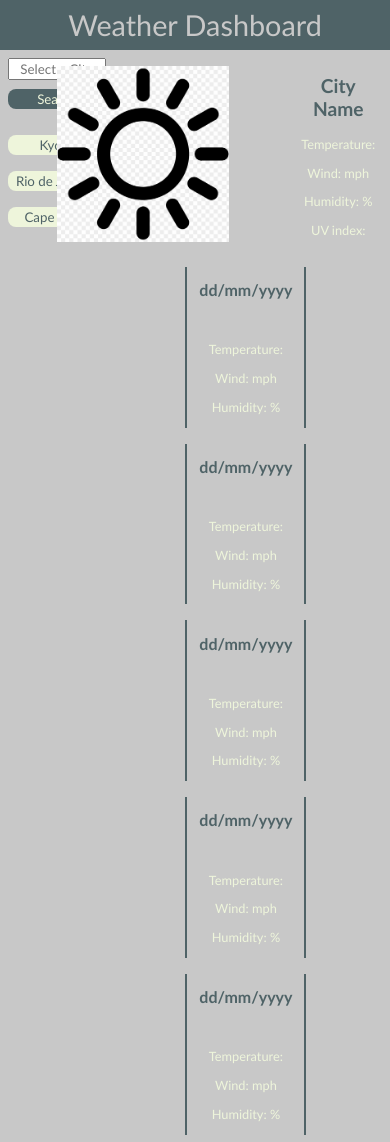
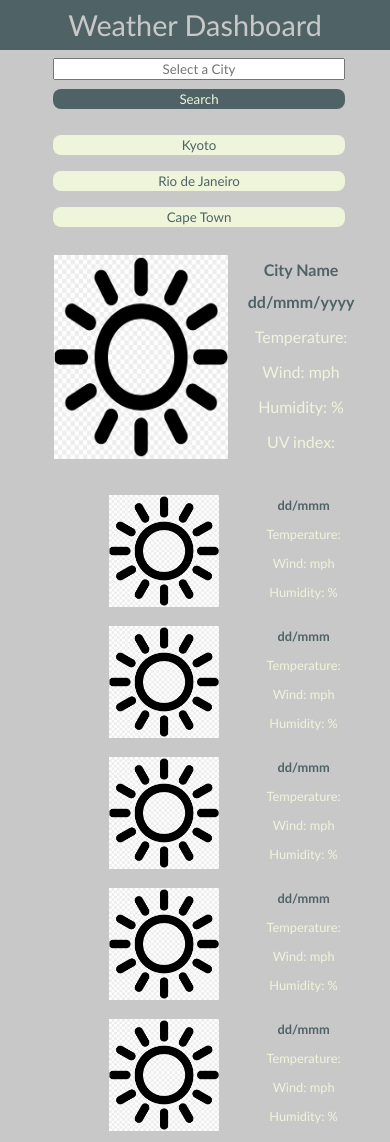
Before and after one commit to C-Sim/weather-dashboard, a plain HTML site: page index.html in a window 390 px wide. Shown: the top 1142 px of the page. Drawn offline with nearby package versions, Linux system fonts and the light colour scheme.

Commit message:
final layout

```diff
--- a/assets/css/style.css
+++ b/assets/css/style.css
@@ -14,7 +14,10 @@
 
 body {
   margin: 0;
+  display: flex;
+  flex-direction: column;
   background-color: var(--cadet-blue);
+  min-height: 100vh;
 }
 
 /* header */
@@ -28,10 +31,12 @@ body {
 }
 
 .main {
+  flex-grow: 2;
   display: flex;
   flex-direction: row;
 }
 
+/* search and search history section */
 .search-history-container {
   width: 25%;
   margin-left: 8px;
@@ -68,55 +73,68 @@ body {
   color: var(--orange-red-crayola);
 }
 
+/* dashboard section */
 .weather-container {
-  justify-content: center;
-  width: 72%;
+  width: 70%;
   color: var(--beige);
+  margin-left: 5%;
+  margin-right: 2%;
 }
 
+/* main current weather section */
 .current-weather {
   display: flex;
   flex-direction: row;
   justify-content: right;
   color: var(--beige);
   text-align: center;
-  font-size: 0.8rem;
-  padding: 0 12px;
-  margin: 8px -1px;
+  font-size: 100%;
+  padding: 1% 3%;
+  margin: 2% -1px;
 }
 
 .weather-icon {
-  padding: 8px 10%;
-  margin-right: 18%;
-  height: 12rem;
-  width: auto;
-  justify-content: left;
+  padding: 1% 8%;
+  margin-right: 12%;
+  width: 40%;
+  height: auto;
 }
 
-.current-weather h1 {
-  font-size: 1.2rem;
+.current-weather-info h1,
+h2 {
+  font-size: 100%;
   color: var(--deep-space-sparkle);
 }
 
+/* bottom 5-day forecast section */
 .forecast-container {
   display: flex;
   flex-direction: row;
   justify-content: right;
+  padding: 2% 0;
 }
 
-.forecast-container h2 {
-  font-size: 0.9rem;
-  font-size: medium;
+.forecast {
+  display: flex;
+  flex-direction: column;
+  justify-content: center;
+  padding: 1% 2%;
+  margin: 2% -1px;
+  text-align: center;
+  font-size: 80%;
+  border-left: 2px solid var(--deep-space-sparkle);
+  border-right: 2px solid var(--deep-space-sparkle);
+}
+
+.forecast-weather-info h2 {
+  font-size: 100%;
   color: var(--deep-space-sparkle);
 }
 
-.forecast {
-  padding: 0 12px;
-  margin: 8px -1px;
-  text-align: center;
-  font-size: 0.8rem;
-  border-left: 2px solid var(--deep-space-sparkle);
-  border-right: 2px solid var(--deep-space-sparkle);
+.small-weather-icon {
+  width: 100%;
+  height: auto;
+  padding: 8px 18px;
 }
 
 /* footer */
@@ -130,6 +148,7 @@ body {
 
 /* mobile viewport styles */
 @media screen and (max-width: 576px) {
+  .main,
   .forecast-container {
     display: flex;
     flex-direction: column;
@@ -137,8 +156,44 @@ body {
     width: 100%;
     margin-left: 0;
   }
+
+  .search-history-container {
+    width: 75%;
+  }
+
+  .weather-container {
+    width: 100%;
+    align-items: center;
+  }
+
+  .current-weather {
+    justify-content: center;
+    margin-right: 12px;
+  }
+
+  .weather-icon {
+    padding: 8px 20px;
+    margin-right: 0;
+    width: 60%;
+  }
+
+  .forecast {
+    flex-direction: row;
+    margin: 0;
+    padding: 0;
+    border: none;
+  }
+
+  .small-weather-icon {
+    height: 8rem;
+    width: auto;
+    padding: 8px 48px;
+  }
 }
 
-/* mobile viewport styles */
-@media screen and (max-width: 992px) {
-}
+/* small screen viewport styles */
+/* @media screen and (max-width: 992px) {
+  .weather-container {
+    width: 50%;
+  }
+} */
--- a/index.html
+++ b/index.html
@@ -18,15 +18,15 @@
     <header class="header">Weather Dashboard</header>
 
     <main class="main">
-      <div class="search-history-container">
-        <section class="search-container">
+      <section class="search-history-container">
+        <div class="search-container">
           <form class="select-city">
             <input class="input-city" placeholder="Select a City" />
             <button class="search-button" type="submit">Search</button>
           </form>
-        </section>
+        </div>
 
-        <section class="search-history">
+        <div class="search-history">
           <div><button class="city-button" type="submit">Kyoto</button></div>
           <div>
             <button class="city-button" type="submit">Rio de Janeiro</button>
@@ -34,15 +34,15 @@
           <div>
             <button class="city-button" type="submit">Cape Town</button>
           </div>
+        </div>
       </section>
-      </div>
 
-      <!-- <section class="forecast-weather"> -->
       <section class="weather-container">
         <div class="current-weather">
           <img class="weather-icon" src="assets/images/sun.png" />
-          <div>
+          <div class="current-weather-info">
             <h1>City Name</h1>
+            <h2>dd/mmm/yyyy</h2>
             <p>Temperature:</p>
             <p>Wind: mph</p>
             <p>Humidity: %</p>
@@ -52,39 +52,59 @@
 
         <div class="forecast-container">
           <div class="forecast">
-            <h2>dd/mm/yyyy</h2>
-            <img />
+            <div>
+              <img class="small-weather-icon" src="assets/images/sun.png" />
+            </div>
+            <div class="forecast-weather-info">
+              <h2>dd/mmm</h2>
               <p>Temperature:</p>
               <p>Wind: mph</p>
               <p>Humidity: %</p>
             </div>
+          </div>
           <div class="forecast">
-            <h2>dd/mm/yyyy</h2>
-            <img />
+            <div>
+              <img class="small-weather-icon" src="assets/images/sun.png" />
+            </div>
+            <div class="forecast-weather-info">
+              <h2>dd/mmm</h2>
               <p>Temperature:</p>
               <p>Wind: mph</p>
               <p>Humidity: %</p>
             </div>
+          </div>
           <div class="forecast">
-            <h2>dd/mm/yyyy</h2>
-            <img />
+            <div>
+              <img class="small-weather-icon" src="assets/images/sun.png" />
+            </div>
+            <div class="forecast-weather-info">
+              <h2>dd/mmm</h2>
               <p>Temperature:</p>
               <p>Wind: mph</p>
               <p>Humidity: %</p>
             </div>
+          </div>
           <div class="forecast">
-            <h2>dd/mm/yyyy</h2>
-            <img />
+            <div>
+              <img class="small-weather-icon" src="assets/images/sun.png" />
+            </div>
+            <div class="forecast-weather-info">
+              <h2>dd/mmm</h2>
               <p>Temperature:</p>
               <p>Wind: mph</p>
               <p>Humidity: %</p>
             </div>
+          </div>
           <div class="forecast">
-            <h2>dd/mm/yyyy</h2>
-            <img />
+            <div>
+              <img class="small-weather-icon" src="assets/images/sun.png" />
+            </div>
+            <div class="forecast-weather-info">
+              <h2>dd/mmm</h2>
               <p>Temperature:</p>
               <p>Wind: mph</p>
               <p>Humidity: %</p>
+            </div>
           </div>
         </div>
       </section>
```
Lines whose indentation alone changed are shown as unchanged.
